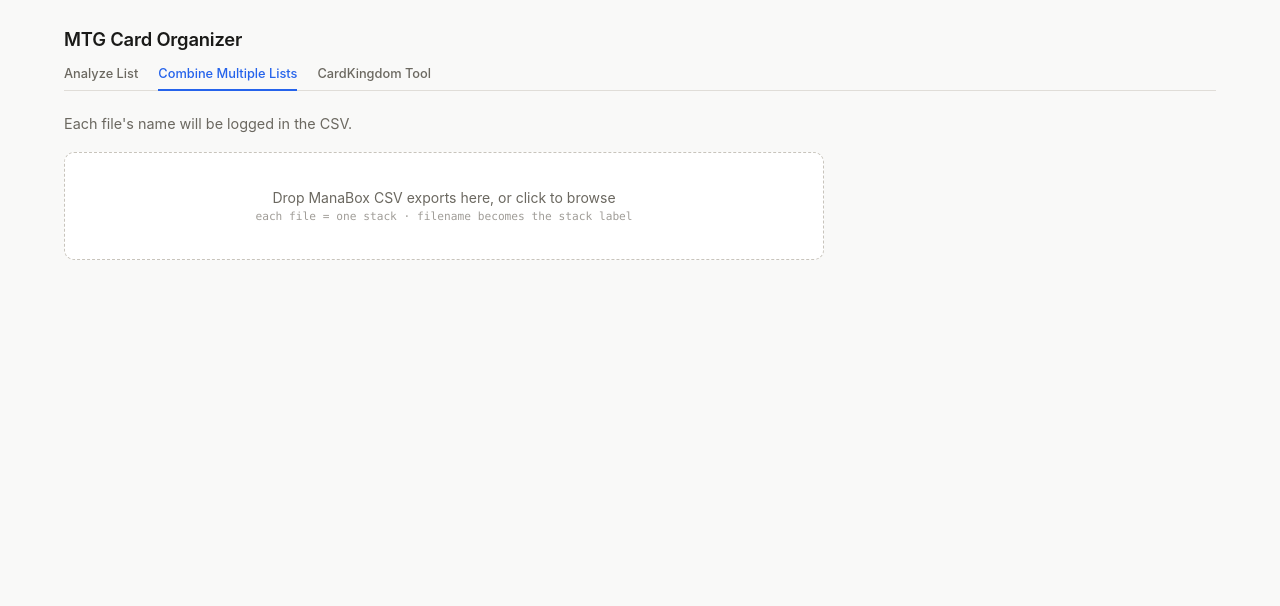
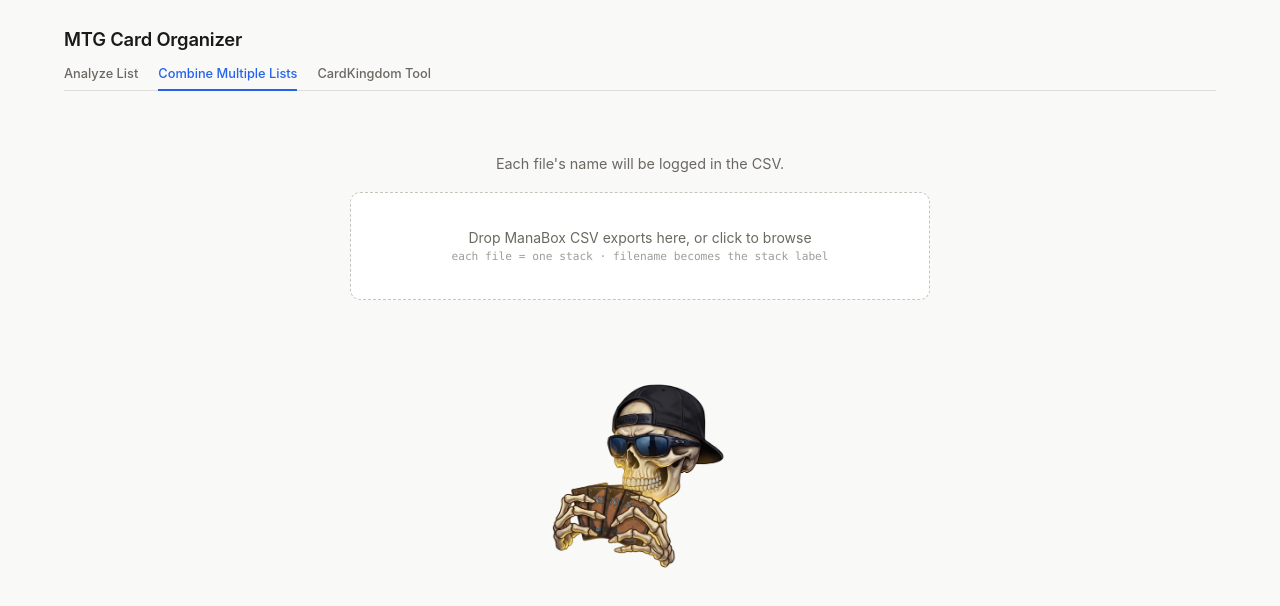
Before and after one commit to Panther-Martian/noahcarpenter-me, a plain HTML site: page public/stack-organizer.html in a window 1280 px wide. Drawn offline with Linux system fonts and the light colour scheme.

Commit message:
Centre the Combine tab's intro and add footer art to all three
Combine Multiple Lists was the odd one out: its content sat left-aligned
under the tabs while the other two centred a 580px intro block with a 4rem
top margin. It now uses a matching .intro block, and .tool is centred, so all
three line up. Measured at 1280px: intro, drop zone and footer art all sit at
left 350 / width 580 / centre 640 on every page.

Adds skull-cards.webp centred at the bottom of each of the three tabs. The
source has an opaque white background rather than an alpha channel, so the
image uses mix-blend-mode: multiply to drop the white against the off-white
page — safe here because these pages are light-only.

Co-Authored-By: Claude Opus 5 <noreply@anthropic.com>

```diff
--- a/public/stack-organizer.html
+++ b/public/stack-organizer.html
@@ -39,6 +39,13 @@
   /* Content stays narrow; the header and tabs span the page like the others. */
   .tool {
     max-width: 760px;
+    margin: 0 auto;
+  }
+  /* Mirrors #importScreen on the other two tabs so all three centre alike. */
+  .intro {
+    max-width: 580px;
+    margin: 4rem auto 0;
+    text-align: center;
   }
 
   header {
@@ -358,6 +365,18 @@
     color: var(--text-muted);
     margin: 0 0 1.25rem;
   }
+
+  .footer-art {
+    margin: 3.5rem 0 1rem;
+    text-align: center;
+  }
+  .footer-art img {
+    width: clamp(160px, 30vw, 220px);
+    height: auto;
+    /* The source has an opaque white background. These pages are light-only,
+       so multiply drops the white against the off-white page. */
+    mix-blend-mode: multiply;
+  }
 </style>
 </head>
 <body>
@@ -374,6 +393,7 @@
 
   <div class="tool">
 
+  <div class="intro">
     <p class="lede">Each file's name will be logged in the CSV.</p>
 
     <!-- Drop zone -->
@@ -381,6 +401,7 @@
       <div class="dz-label">Drop ManaBox CSV exports here, or click to browse</div>
       <div class="dz-hint">each file = one stack · filename becomes the stack label</div>
       <input type="file" id="fileInput" accept=".csv" multiple style="display:none">
+    </div>
   </div>
 
   <!-- Stack list -->
@@ -433,6 +454,11 @@
       foil price used for foil cards
     </div>
   </div>
+</div>
+
+  <div class="footer-art">
+    <img src="skull-cards.webp" width="2000" height="1895"
+         alt="Skull in a backwards cap holding a hand of Magic cards">
   </div>
 </div>
 
```
Also changed, not shown: public/cardkingdom-tool.html (+17 -0 lines), public/collection-organizer.html (+17 -0 lines), README.md, public/skull-cards.webp (added). Lines whose indentation alone changed are shown as unchanged.
